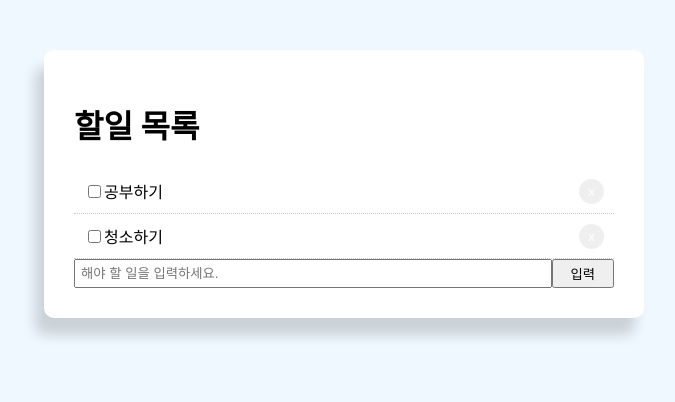
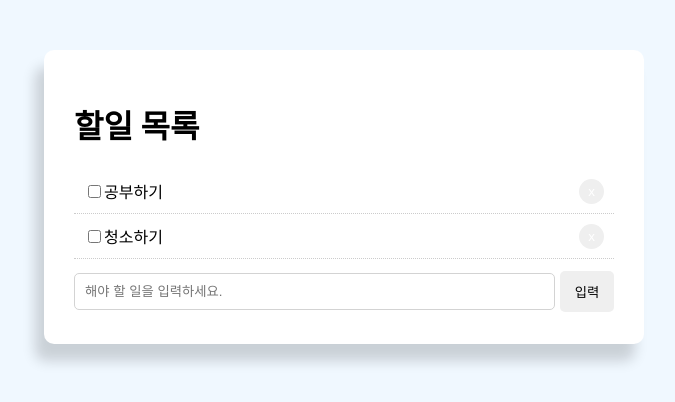
Before and after one commit to jiyehyeon/react-exercise, a React (Create React App) app: page / in a window 1280 px wide. Shown: the top 402 px of the page, without its empty margins (296-971 px from the left). Built offline with nearby package versions, Linux system fonts and the light colour scheme.

Commit message:
스타일 변경

```diff
--- a/src/components/Form.js
+++ b/src/components/Form.js
@@ -1,4 +1,27 @@
 import React from "react";
+import styled from "styled-components";
+
+const InputStyle = styled.input`
+  width: 85%;
+  padding: 10px;
+  border-radius: 5px;
+  border: lightgrey 1px solid;
+`;
+
+const BtnStyle = styled.button`
+  width: 10%;
+  padding: 11px;
+  border: none;
+  border-radius: 5px;
+`;
+
+const InputWrapper = styled.div`
+  height: 45px;
+  margin-top: 10px;
+  display: flex;
+  justify-content: space-between;
+  align-items: center;
+`;
 
 export default function Form({ handleSubmit, value, setValue }) {
   const handleChange = (e) => {
@@ -7,21 +30,17 @@ export default function Form({ handleSubmit, value, setValue }) {
 
   return (
     <div>
-      <form style={{ display: "flex " }} onSubmit={handleSubmit}>
-        <input
+      <form onSubmit={handleSubmit}>
+        <InputWrapper>
+          <InputStyle
             type="text"
             name="value"
-          style={{ flex: "10", padding: "5px" }}
             placeholder="해야 할 일을 입력하세요."
             value={value}
             onChange={handleChange}
           />
-        <input
-          type="submit"
-          value="입력"
-          className="btn"
-          style={{ flex: "1" }}
-        />
+          <BtnStyle type="submit">입력</BtnStyle>
+        </InputWrapper>
       </form>
     </div>
   );
```
Lines whose indentation alone changed are shown as unchanged.
